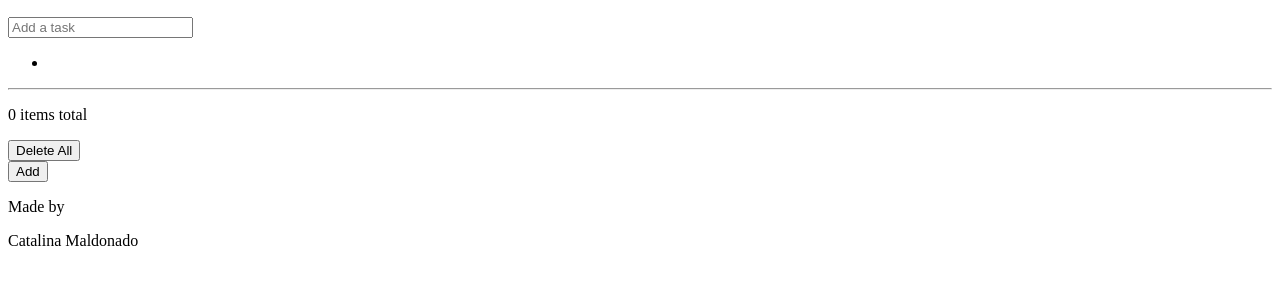
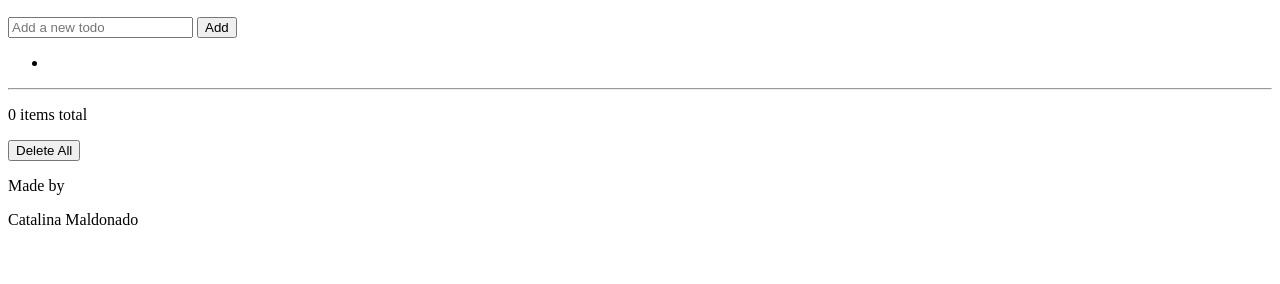
Before and after one commit to catmaldo03/HTML-Projects, a plain HTML site: page ToDoList/index.html in a window 1280 px wide. Shown: the part 50-334 px from the top of the page. Drawn offline with Linux system fonts and the light colour scheme.

Commit message:
Update index.html

```diff
--- a/ToDoList/index.html
+++ b/ToDoList/index.html
@@ -9,10 +9,16 @@
 <body>
     <section class="todo">
         <h2>To-do list</h2>
-        <div class ="input">
-            <input type="text" class="todoInput" id="todoInput" placeholder="Add a task">
-        </div>
-        <ul>
+        <div class="input">
+            <input
+              type="text"
+              class="input-field"
+              id="todoInput"
+              placeholder="Add a new todo"
+            />
+            <button class="btn">Add</button>
+          </div>
+        <ul class="scroll">
             <li id="todoList">
 
             </li>
@@ -20,11 +26,10 @@
         <div>
             <hr class="counter"/>
             <div class="counter-contaier">
-                <p><span>0</span> items total</p>
+                <p><span  id="todoCount">0</span> items total</p>
                 <button id="deleteButton">Delete All</button>
             </div>
         </div>
-        <button class="btn">Add</button>
     </section>
     <footer>
         <div class="footer">
```
